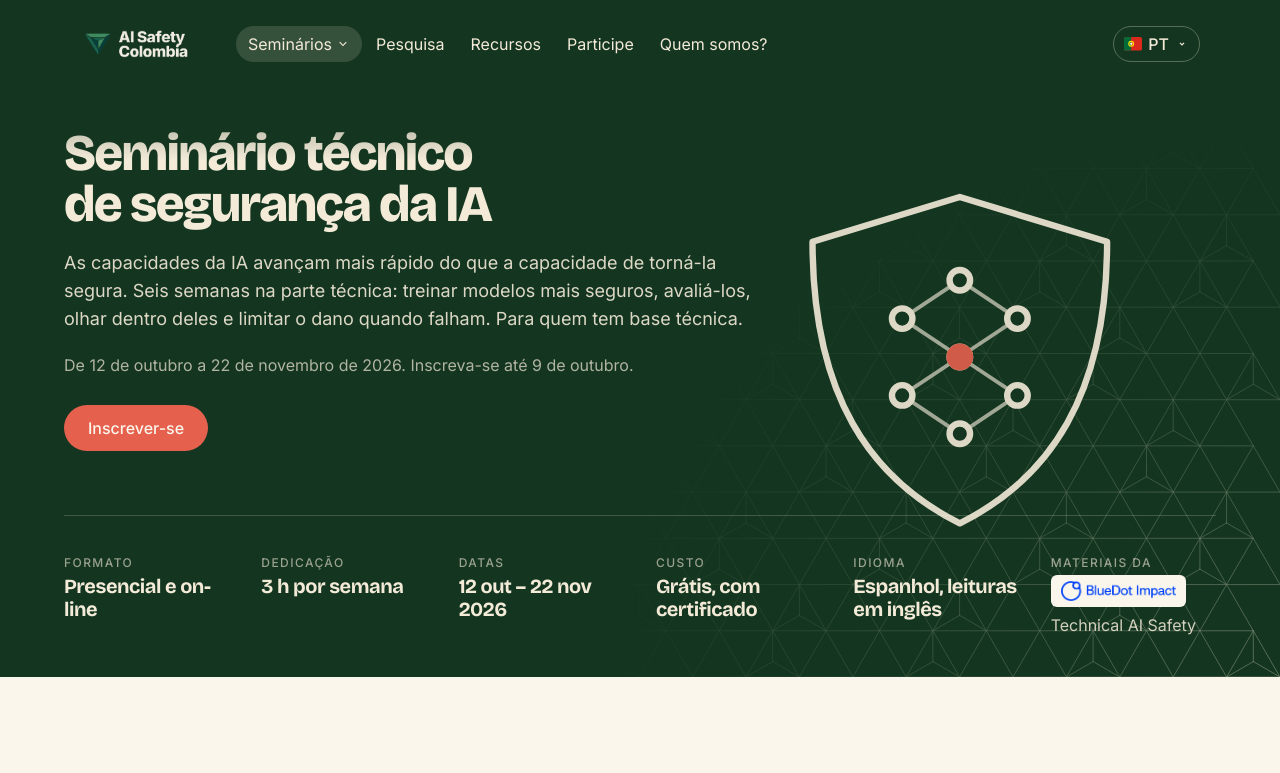
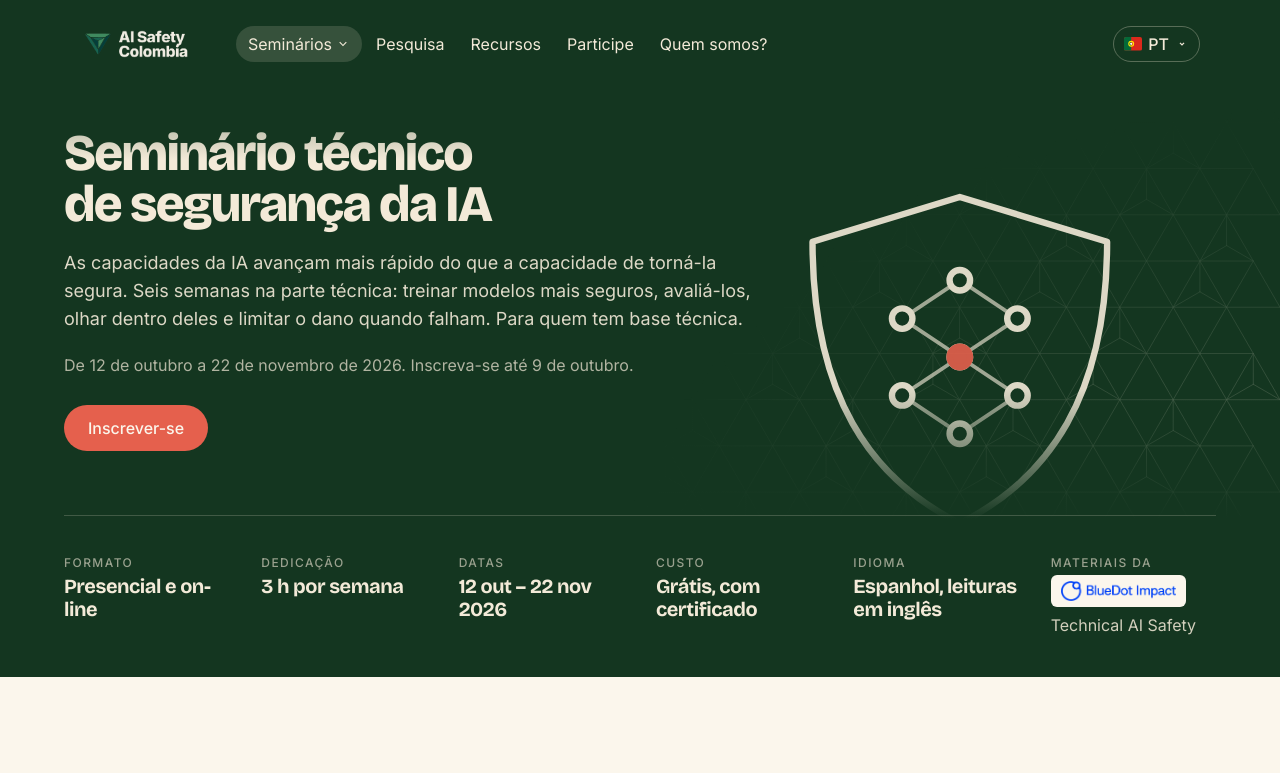
Before and after one commit to jgelves13/ai-safety-colombia-website, a Next.js app: page /pt/seminarios/tecnico in a window 1280 px wide. Shown: the top 773 px of the page. Built offline with nearby package versions, Linux system fonts and the light colour scheme.

Commit message:
Seminarios: la retícula se apaga antes de la tira de datos para que el texto no caiga sobre sus líneas
Co-Authored-By: Claude Fable 5.1 <noreply@anthropic.com>
Claude-Session: https://claude.ai/code/session_01GQDXmHUbpNhnaiFigezYrX

```diff
--- a/components/course-page.tsx
+++ b/components/course-page.tsx
@@ -148,6 +148,12 @@ export default function CoursePage({ idioma, curso }: { idioma: Idioma; curso: C
           className={HERO_CORNER_CLASS}
           style={{ color: "transparent" }}
           src={HERO_CURSO[curso]}
+        />
+        {/* La retícula se apaga antes de la tira de datos: sus líneas son del
+            mismo color que el texto y lo volvían ilegible. */}
+        <div
+          aria-hidden="true"
+          className="pointer-events-none absolute inset-x-0 bottom-0 z-0 hidden h-72 bg-linear-to-b from-aisc-forest-deep/0 to-aisc-forest-deep to-45% md:block"
         />
         <SiteHeader active={RUTA_CURSO[curso][idioma]} />
         <div className={`${ANCHO} relative z-10 flex flex-col pt-28 md:pt-32`}>
```
